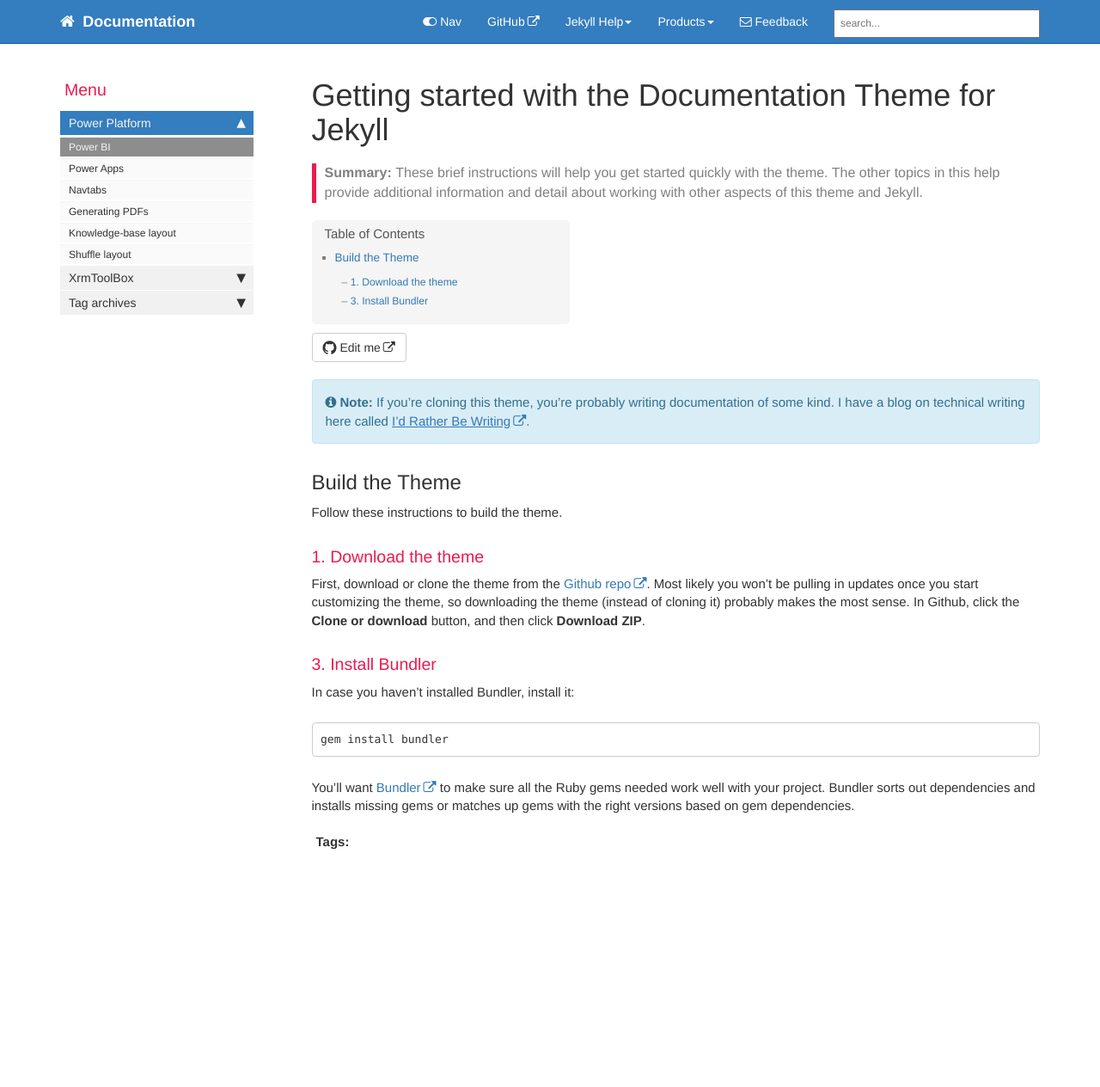
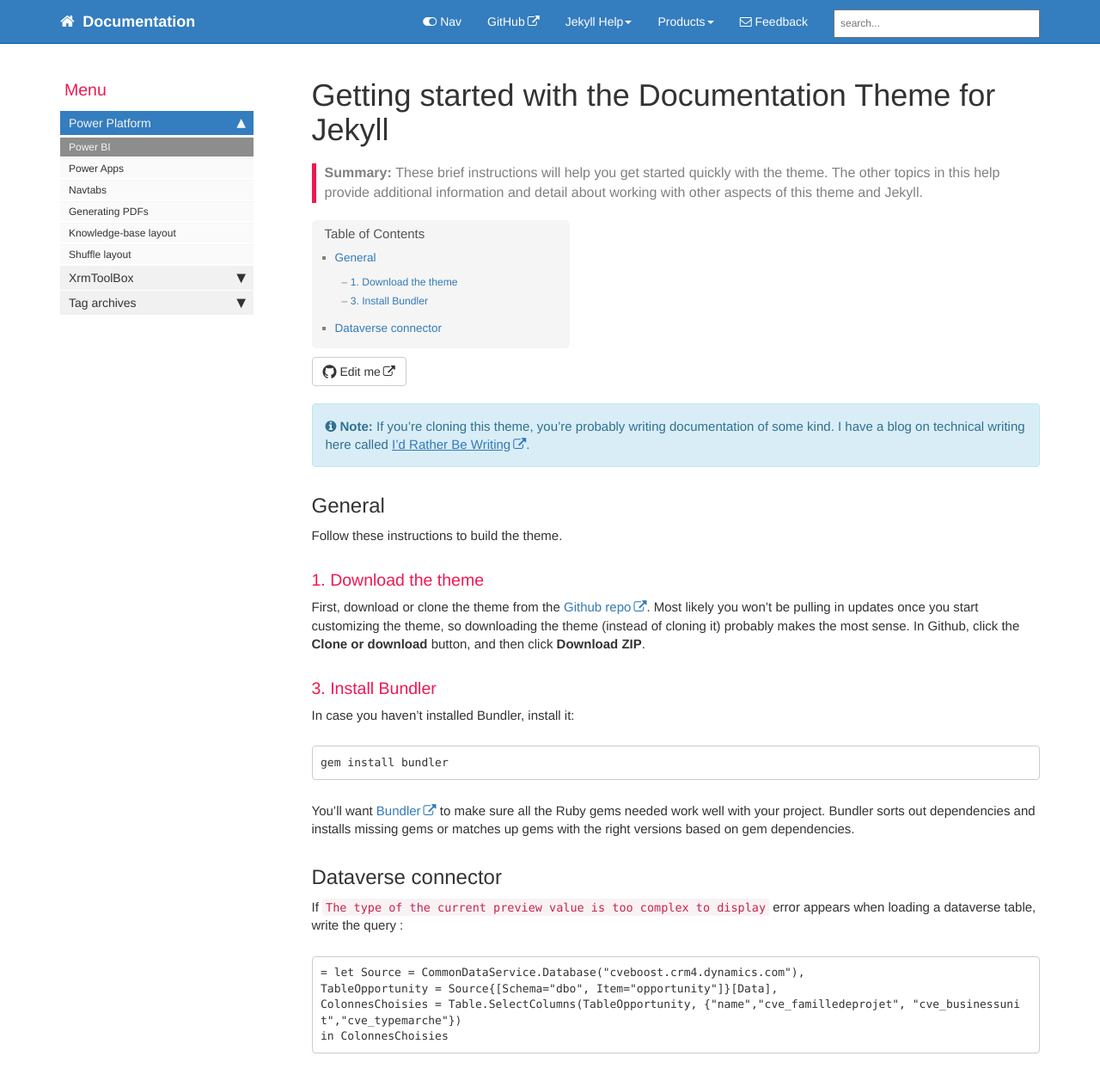
Before and after one commit to gedeontofidji/Documentation, a Jekyll site: the page built from index.md, in a window 1280 px wide and 1270 px high. Shown: the top 1264 px of the window at 86% size. Built offline with Jekyll 4.4.1, drawn with Linux system fonts in a browser that asks for light colours; comment, search, counter and statistics services are not loaded.

Commit message:
Update index.md

````diff
--- a/index.md
+++ b/index.md
@@ -9,7 +8,7 @@ summary: These brief instructions will help you get started quickly with the the
 
 {% include note.html content="If you're cloning this theme, you're probably writing documentation of some kind. I have a blog on technical writing here called <a alt='technical writing blog' href='http://idratherbewriting.com'>I'd Rather Be Writing</a>." %}
 
-## Build the Theme
+## General
 
 Follow these instructions to build the theme.
 
@@ -26,3 +25,12 @@ gem install bundler
 ```
 
 You'll want [Bundler](http://bundler.io/) to make sure all the Ruby gems needed work well with your project. Bundler sorts out dependencies and installs missing gems or matches up gems with the right versions based on gem dependencies.
+
+## Dataverse connector
+If `The type of the current preview value is too complex to display` error appears when loading a dataverse table, write the query :
+```
+= let Source = CommonDataService.Database("cveboost.crm4.dynamics.com"),
+TableOpportunity = Source{[Schema="dbo", Item="opportunity"]}[Data],
+ColonnesChoisies = Table.SelectColumns(TableOpportunity, {"name","cve_familledeprojet", "cve_businessunit","cve_typemarche"})
+in ColonnesChoisies
+```
````
Also changed, not shown: other parts of index.md (+0 -1 lines).
